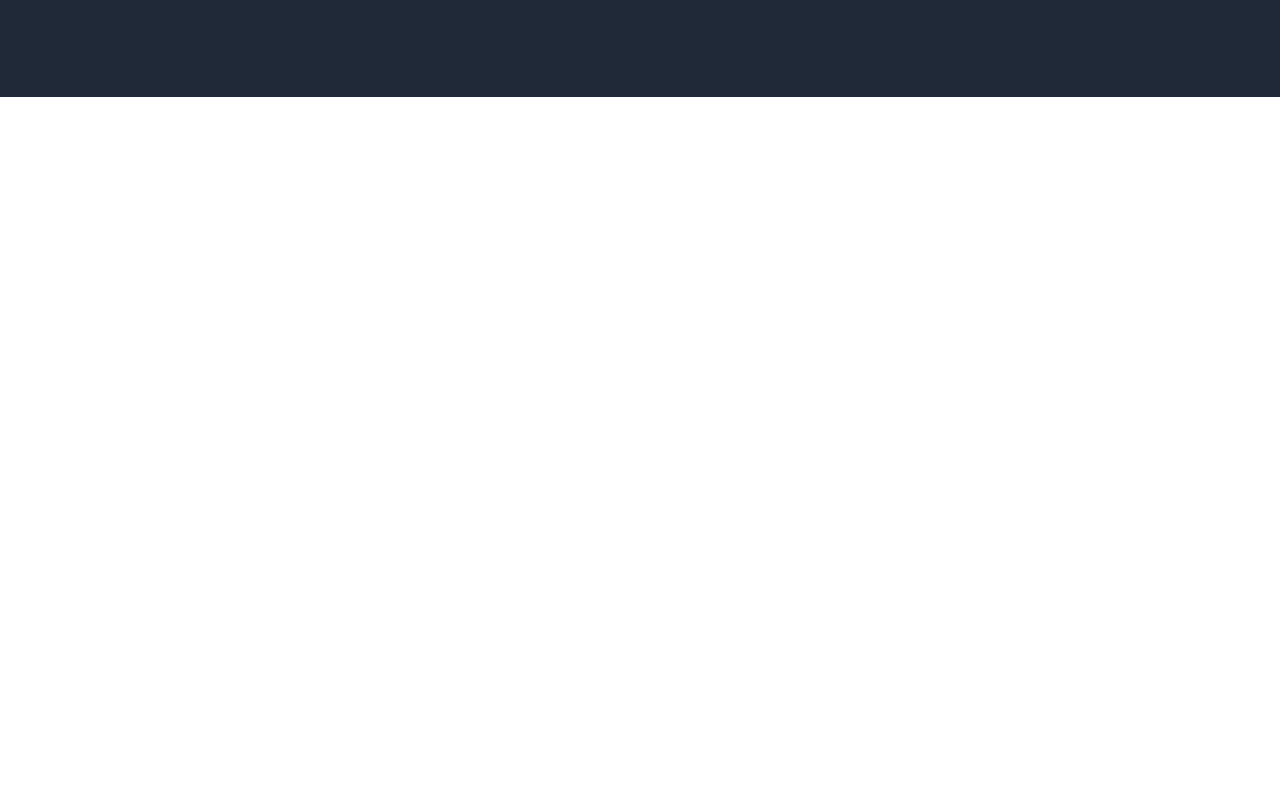
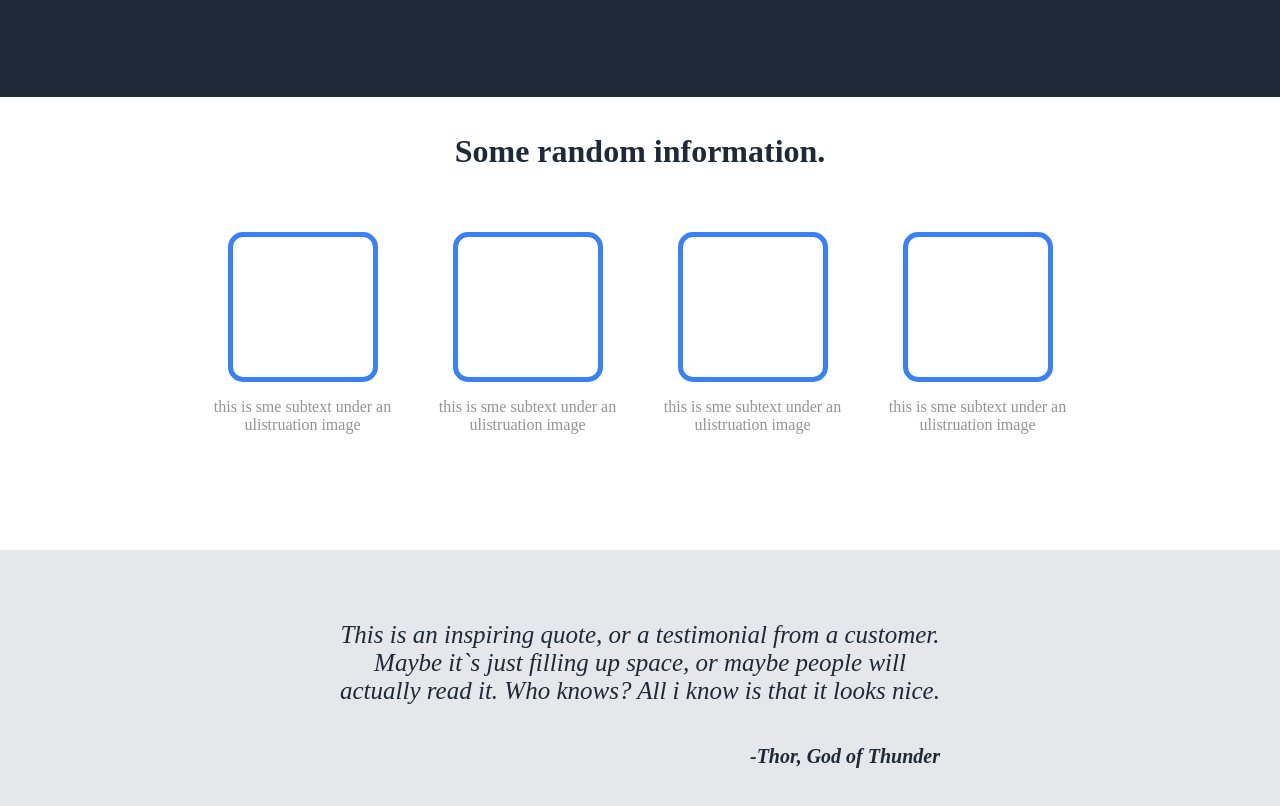
Before and after one commit to Emanuel532/Landing-page, a plain HTML site: page index.html in a window 1280 px wide. Shown: the part 408-1214 px from the top of the page. Before the commit the page ends 800 px from the top, so only its background shows below. Drawn offline with Linux system fonts and the light colour scheme.

Commit message:
Added quote + info

```diff
--- a/index.html
+++ b/index.html
@@ -29,11 +29,35 @@
     </div>
 
     <div class="random-info">
-
+        <h1>Some random information.</h1>
+        <div class="cards">
+            <div class="card">
+                <div class="square"></div>
+                <p>this is sme subtext under an ulistruation image</p>
+            </div>
+            <div class="card">
+                <div class="square"></div>
+                <p>this is sme subtext under an ulistruation image</p>
+            </div>
+            <div class="card">
+                <div class="square"></div>
+                <p>this is sme subtext under an ulistruation image</p>
+            </div>
+            <div class="card">
+                <div class="square"></div>
+                <p>this is sme subtext under an ulistruation image</p>
+            </div>
+        </div>
     </div>
 
     <div class="quote">
-
+        <h2>This is an inspiring quote, or a testimonial from a customer. Maybe
+            it`s just filling up space, or maybe people will actually read it. Who
+            knows? All i know is that it looks nice.
+        </h2>
+        <div id="cnt_author">
+            <p>-Thor, God of Thunder</p>
+        </div>
     </div>
 
     <div class="signup">
--- a/style.css
+++ b/style.css
@@ -24,6 +24,7 @@ body {
     justify-content: space-between;
     background-color: #1f2937;
     padding: 100px;
+    gap: 10px;
     color: white;
 }
 
@@ -61,3 +62,73 @@ body {
 .top-info p {
     color: rgba(255, 255, 255, 0.623);
 }
+
+.random-info {
+    display: flex;
+    flex-direction: column;
+    padding: 100px;
+    padding-top: 15px;
+    justify-content: center;
+    align-items: center;
+}
+
+.random-info h1 {
+    color:#1f2937;
+}
+
+
+.random-info .cards {
+    display: flex;
+    gap: 20px;
+    padding-left: 100px;
+    padding-right: 100px;
+    padding-top: 40px;
+}
+.random-info .card {
+    display: flex;
+    flex-direction: column;
+    justify-content: center;
+    align-items: center;
+    text-align: center;
+    color: rgba(128, 128, 128, 0.842);
+}
+.random-info .cards .square {
+    border: #3882F6;
+    border-width: 5px;
+    border-radius: 10%;
+    border-style: solid;
+    width: 140px;
+    height: 140px;
+}
+
+.quote {
+    background-color: #E5E7EB;
+    color: #1F2937;
+    font-size: 20px;
+    font-style: italic;
+    font-weight: light;
+    padding: 150px;
+    padding-top:50px; padding-bottom: 50px;
+    display: flex;
+    flex-direction: column;
+    justify-content: center;
+    align-items: center;
+    flex:1;
+}
+.quote h2 {
+    font-size: 25px;
+    font-weight: lighter;
+    width: 600px;
+    text-align: center;
+}
+
+#cnt_author {
+    display: flex;
+    justify-content: flex-end;
+    width: 600px;
+}
+
+.quote p {
+    text-align: end;
+    font-weight: bolder;
+}
```
